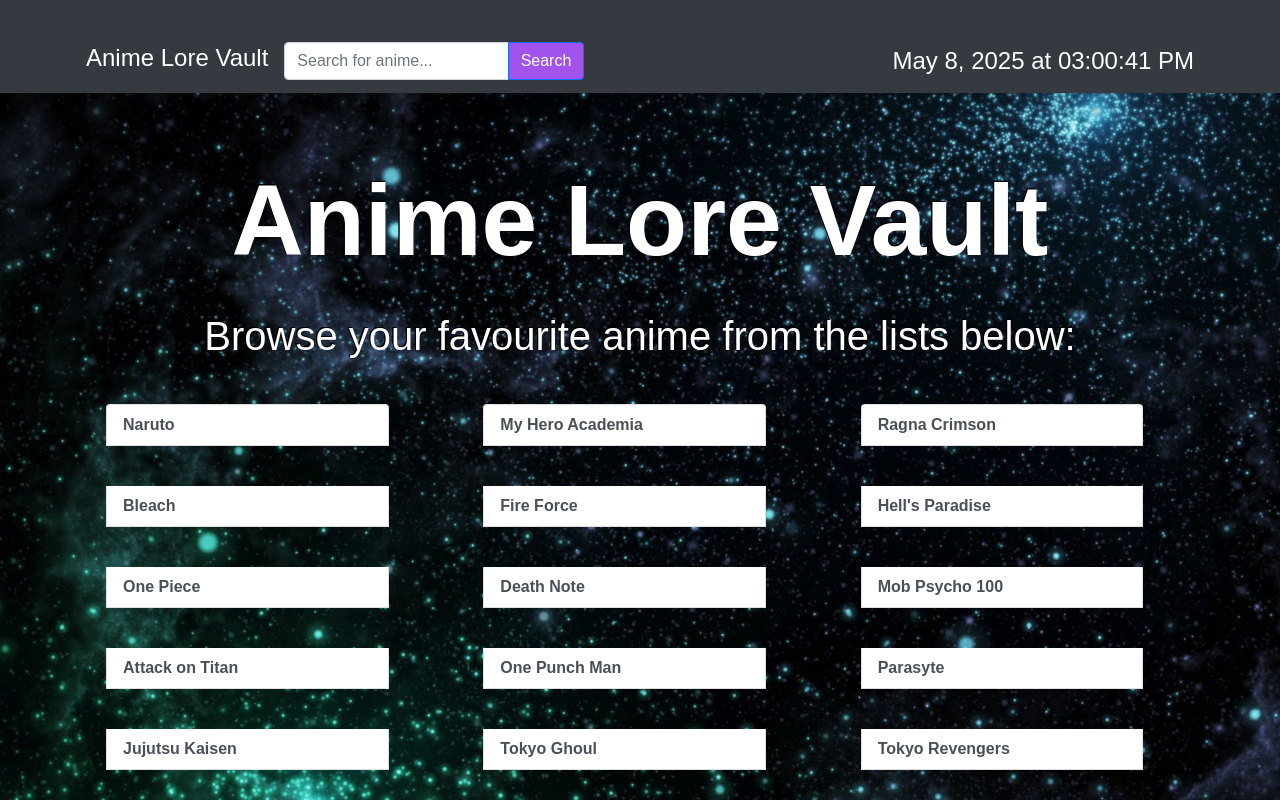
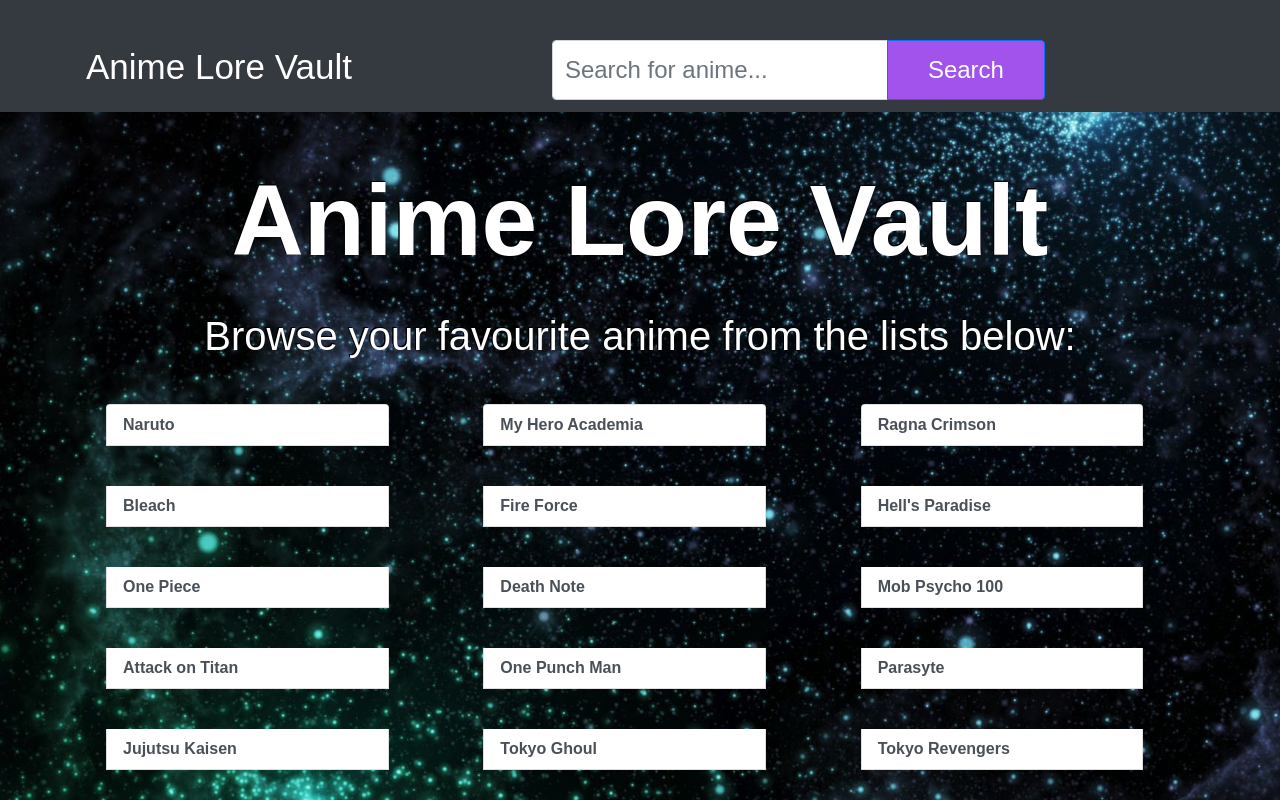
Before and after one commit to saga-17/AnimeLoreVault, a plain HTML site: page Index.html in a window 1280 px wide. Shown: the top 800 px of the page. Drawn offline with nearby package versions, Linux system fonts and the light colour scheme.

Commit message:
Initial commit

```diff
--- a/Index.html
+++ b/Index.html
@@ -14,20 +14,19 @@
 <body>
     <nav class="navbar navbar-expand-lg navbar-dark bg-dark fixed-top">
         <div class="container">
-          <a class="navbar-brand" href="#" style="font-size: x-large;">Anime Lore Vault</a>
+          <a class="navbar-brand" href="#" style="font-size: 35px; margin-right: 200px;">Anime Lore Vault</a>
           <button class="navbar-toggler" type="button" data-bs-toggle="collapse" data-bs-target="#navbarNav" aria-controls="navbarNav" aria-expanded="false" aria-label="Toggle navigation">
             <span class="navbar-toggler-icon"></span>
           </button>
           <div class="collapse navbar-collapse" id="navbarNav">
             <ul class="navbar-nav me-auto">
-              <li class="nav-item">
-                <div class="input-group" style="width: 300px;">
-                  <input type="text" id="searchInput" class="form-control" placeholder="Search for anime..." style="font-size: 16px;">
-                  <button class="btn btn-primary" type="button" onclick="searchAnime()" style="font-size: 16px;">Search</button>
+              <li class="nav-item" style="width: 100%;">
+                <div class="input-group" style="width: 100%; max-width: 1200px; margin: 0 auto;">
+                  <input type="text" id="searchInput" class="form-control" placeholder="Search for anime..." style="font-size: 24px; height: 60px;">
+                  <button class="btn btn-primary" type="button" onclick="searchAnime()" style="font-size: 24px; height: 60px; padding: 0 40px;">Search</button>
                 </div>
               </li>
             </ul>
-            <div class="ml-auto" style="color: white; font-size: x-large; text-align: center;" id="current-time"></div>
           </div>
         </div>
       </nav>
@@ -83,7 +82,6 @@
             <div id="search-message-container" style="text-align: center; margin-bottom: 20px;"></div>
             <p id="click-count" style="color: white; text-align: center; font-size: 25px; text-shadow: -1px -1px 0 black,-1px -1px 0 black,-1px -1px 0 black,-1px -1px 0 black;"></p>
             </div>
-            <script src="JS/time.js"></script>
             <script src="JS/click.js"></script>
             <script src="JS/search.js"></script>
         </div>
--- a/JS/time.js
+++ /dev/null
@@ -1,26 +0,0 @@
-function updateDateTime() {
-    const now = new Date();
-    const options = {
-        year: 'numeric',
-        month: 'long',
-        day: 'numeric',
-        hour: '2-digit',
-        minute: '2-digit',
-        second: '2-digit',
-        hour12: true
-    };
-    document.getElementById("current-time").innerText = now.toLocaleString('en-US', options);
-}
-updateDateTime();
-setInterval(updateDateTime, 1000);
-
-
-
- /*   function updateTime() {
-        const now = new Date();
-        const options = { hour: '2-digit', minute: '2-digit', second: '2-digit' };
-        document.getElementById('current-time').textContent = now.toLocaleTimeString([], options);
-    }
-
-    setInterval(updateTime, 1000);
-    updateTime();*/
```
